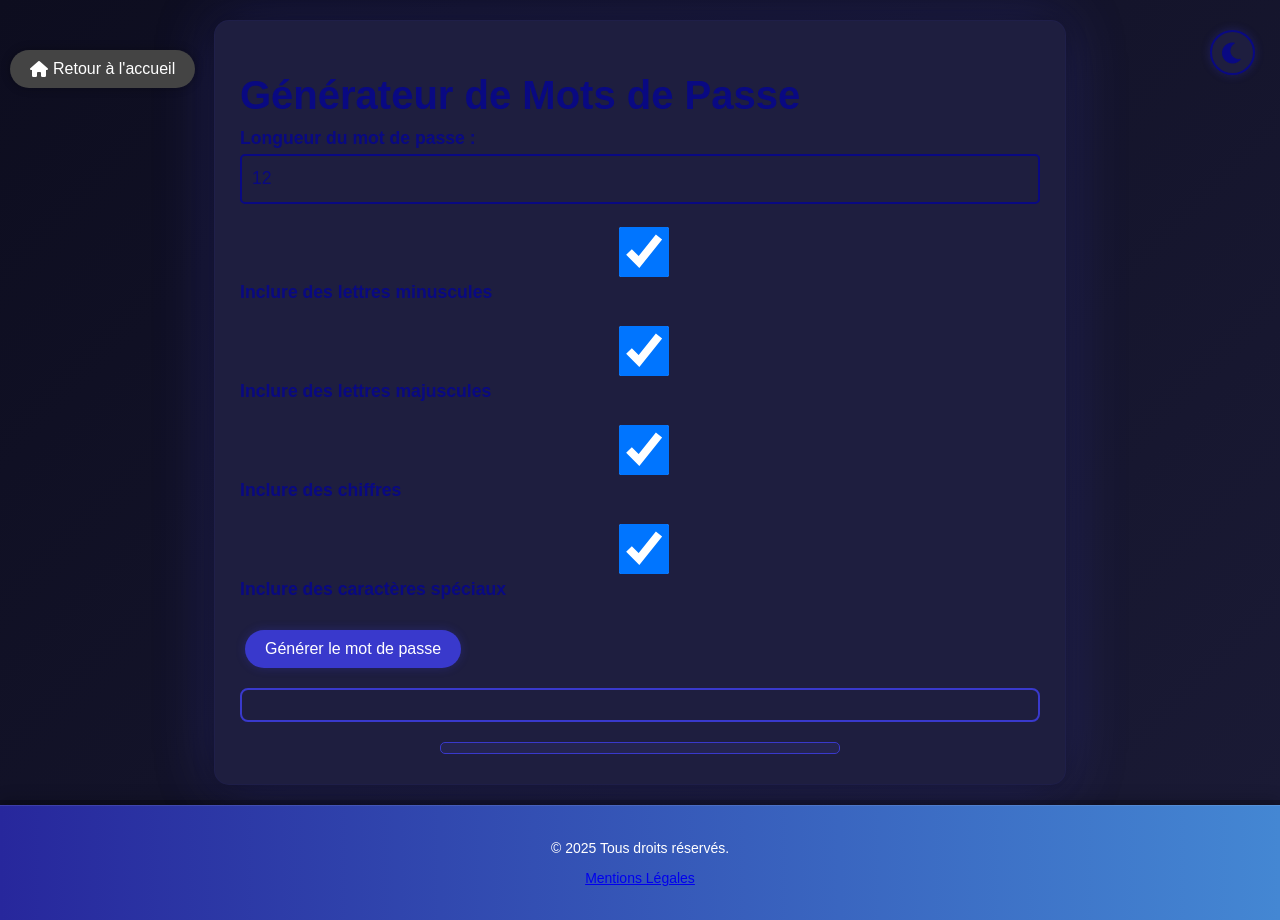
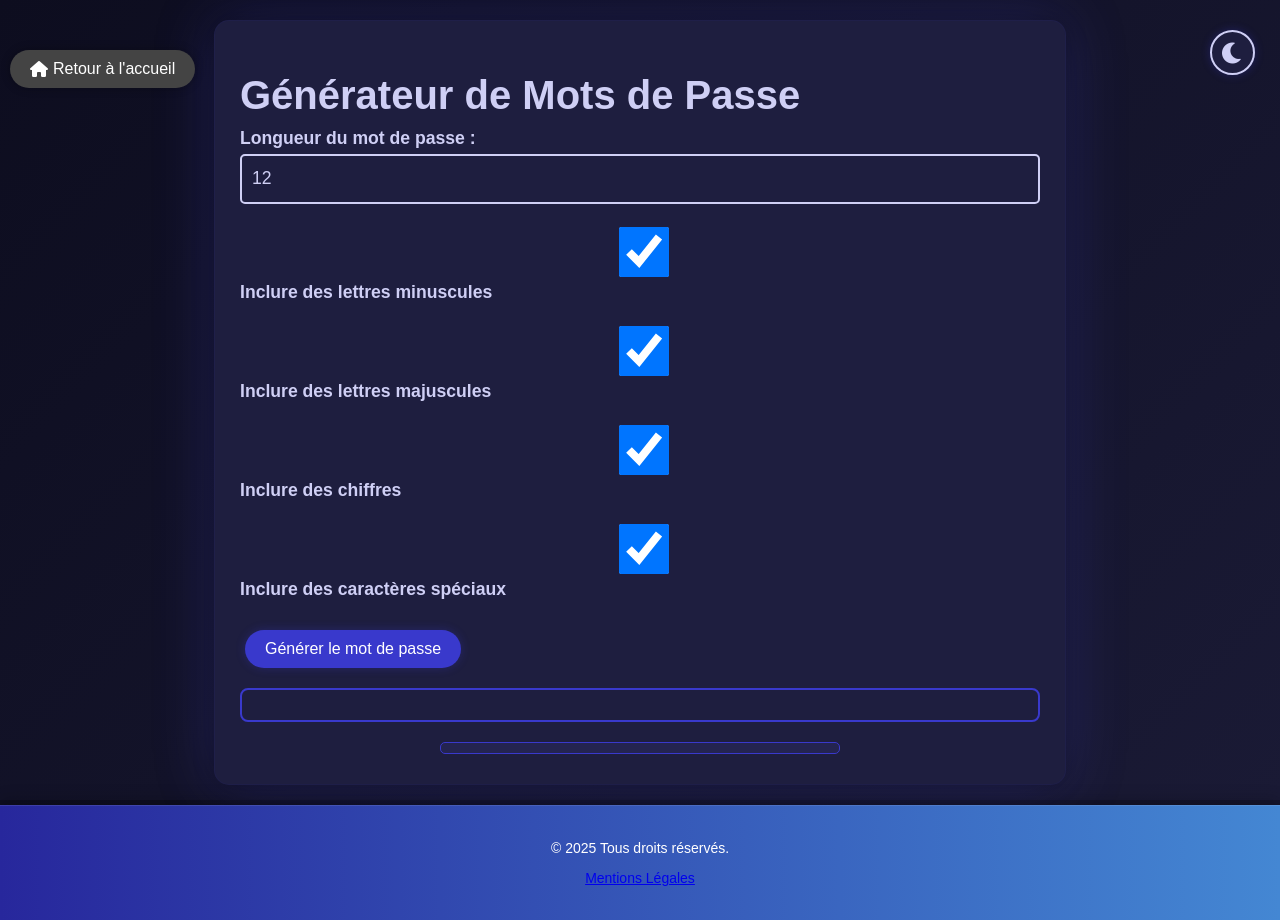
Before and after one commit to filsuin/My-website, a PHP site: page /password.html in a window 1280 px wide. Run offline with PHP 8.4, Linux system fonts and the light colour scheme; some libraries are stand-ins or nearby versions.

Commit message:
Update style.css

```diff
--- a/assets/css/style.css
+++ b/assets/css/style.css
@@ -21,7 +21,8 @@
     --background-color: #080816;
     --gradient-start: #0d0d1f;
     --gradient-end: #1a1a35;
-    --text-color: #090982; /* Changer de #10107f à #e0e0ff pour une meilleure lisibilité */
+    --text-color: #cfcff5;
+    --text-password-color: #0f0f9d ; /* Changer de #10107f à #e0e0ff pour une meilleure lisibilité */
     --container-bg: #1e1e3f;
     --shadow-color: rgba(0, 0, 0, 0.3);
     --button-bg: #3939cc;
@@ -459,7 +460,7 @@ footer {
 #passwordResult {
     font-family: monospace;
     font-size: 1.2em;
-    color: var(--text-color);
+    color: var(--text-password-color);
     word-break: break-all;
     text-align: center;
     padding: 10px;
```
